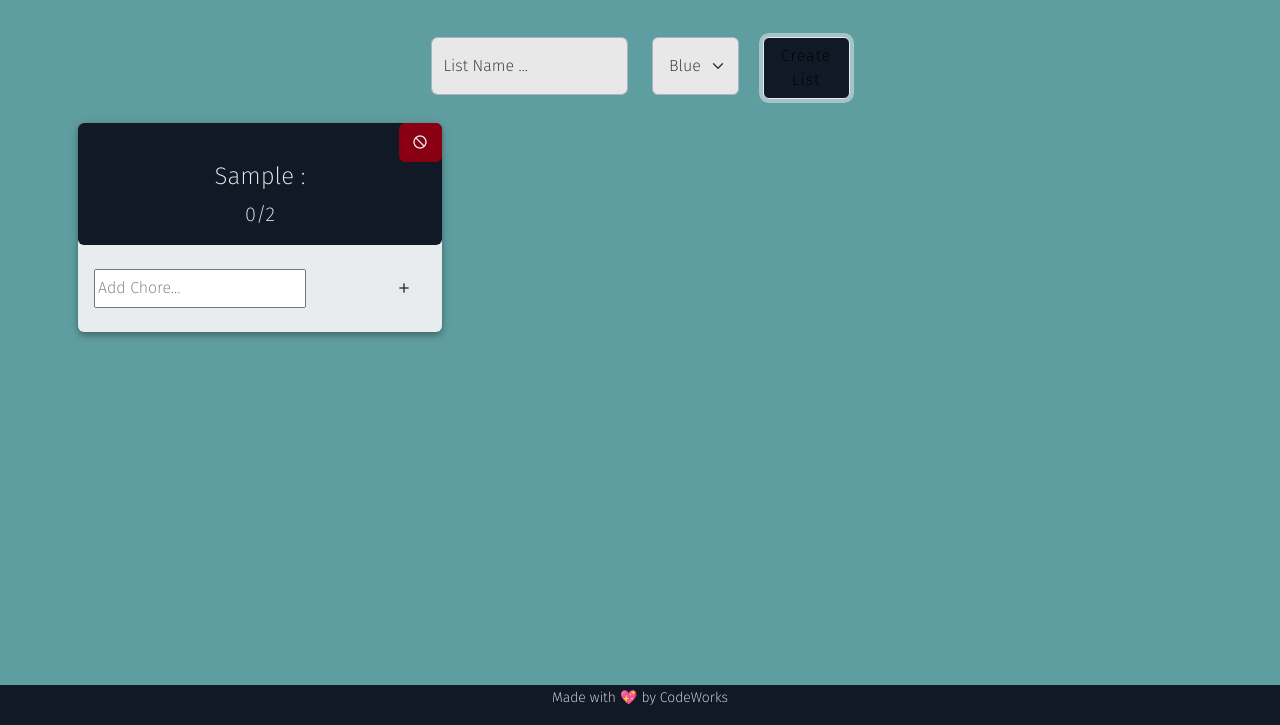
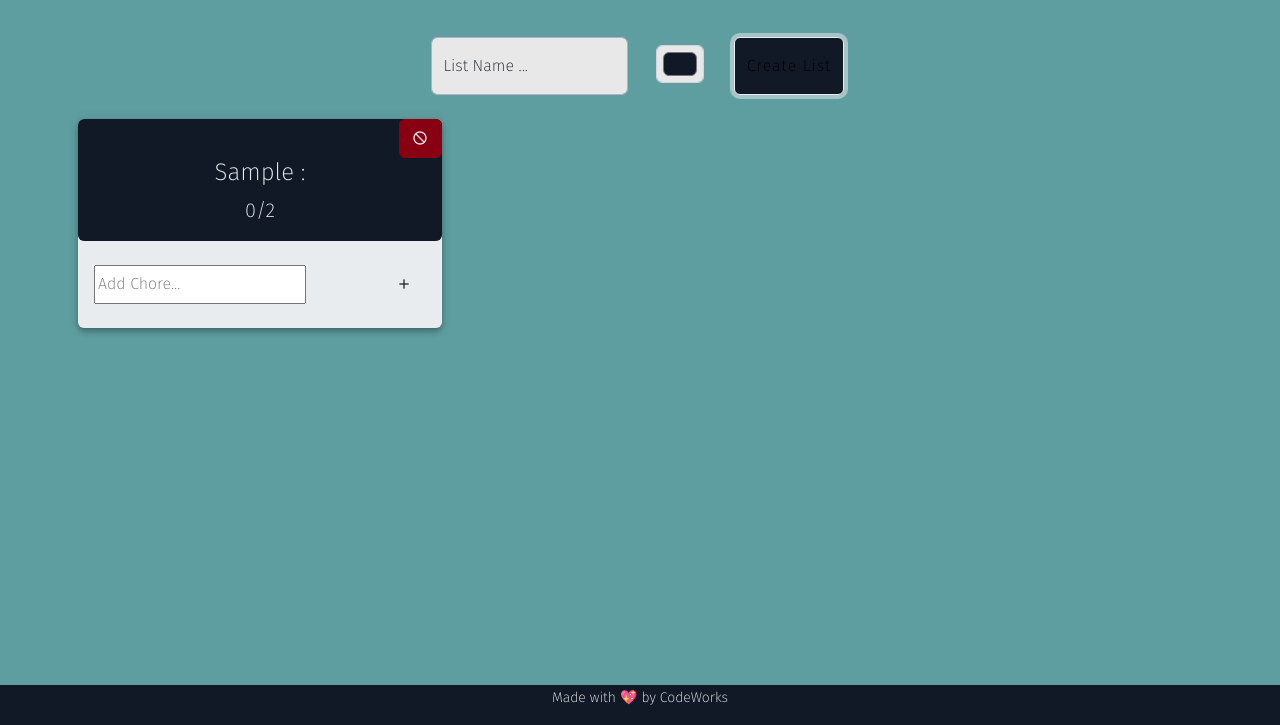
Before and after one commit to Molly-Nettleton/taskmaster-checkpoint, a website with bundled scripts: page index.html in a window 1280 px wide. Both pictures are taken after typing "Sample" into the empty fields and a click on the button "Create List". Shown: the part 75-800 px from the top of the page. Built offline with nearby package versions, Linux system fonts and the light colour scheme; a script that the page names is missing.

Commit message:
color menu working

```diff
--- a/app/Models/Card.js
+++ b/app/Models/Card.js
@@ -18,7 +18,7 @@ export class Card {
         <div class="col-12 col-md-4 p-2">
           <div class="elevation-5 rounded bg-light">
 
-            <div class="bg-dark text-light text-end rounded pb-3">
+            <div class=" text-light text-end rounded pb-3" style="background-color:${this.color}">
 
               <button onclick="app.cardsController.removeCard('${this.id}')" class="btn btn-danger">
           <b><i class="mdi mdi-cancel text-light"></i></b>
@@ -32,10 +32,10 @@ export class Card {
 
 ${this.ChoresTemplates}
 
-              <form onsubmit="app.choresController.createChore('${this.id}')" class="py-4">
+              <form onsubmit="app.choresController.createChore('${this.id}')" class="py-4 mb-3">
                 <div class="form-group d-flex justify-content-between">
                   <input class="chore-input" type="text" name="chorename" maxlength="15" required
-                        minlength="2" placeholder="Add Chore...">
+                        minlength="3" placeholder="Add Chore...">
                   <button class="btn" type="submit" ><i class="mdi mdi-plus"></i></button>
                 </div>
             </div>
--- a/app/Models/Chore.js
+++ b/app/Models/Chore.js
@@ -12,6 +12,8 @@ export class Chore {
     this.cardId = data.cardId
 }
 
+  // ANCHOR
+  // TODO make checkbox remain checked upon reload
   get ChoreTemplate() {
     return/*html*/`
     <div class="d-flex justify-content-between align-items-baseline">
--- a/app/Services/ChoresService.js
+++ b/app/Services/ChoresService.js
@@ -15,7 +15,7 @@ class ChoresService {
     let chore = new Chore(newChore)
     console.log('new chore', chore)
     appState.chores = [chore, ...appState.chores]
-    console.log(appState.chores);
+    // console.log(appState.chores);
     saveState('chores', appState.chores)
 }
 
--- a/index.html
+++ b/index.html
@@ -49,19 +49,14 @@
                   <div class="col-6">
                     <div class="form-floating">
                       <input type="text" class="form-control border border-secondary" maxlength="15" required
-                        minlength="2" id="cardameid" name="cardname" placeholder="Card Name">
+                        minlength="3" id="cardameid" name="cardname" placeholder="Card Name">
                       <label for="cardname">List Name ...</label>
                     </div>
                   </div>
 
-                  <div class="col-md">
-                    <select class="form-select border border-secondary p-3" name="Colors">
-                      <option selected value="Blue">Blue</option>
-                      <option value="Purple">Purple</option>
-                      <option value="Green">Green</option>
-                      <option value="Red">Red</option>
-                      <option value="Orange">Orange</option>
-                    </select>
+                  <div class="col-2 p-2 ms-2">
+                    <input type="color" name="color" class="form-control form-control-color" id="ColorInput"
+                      value="#111927" title="Choose your color" />
                   </div>
 
 
```
